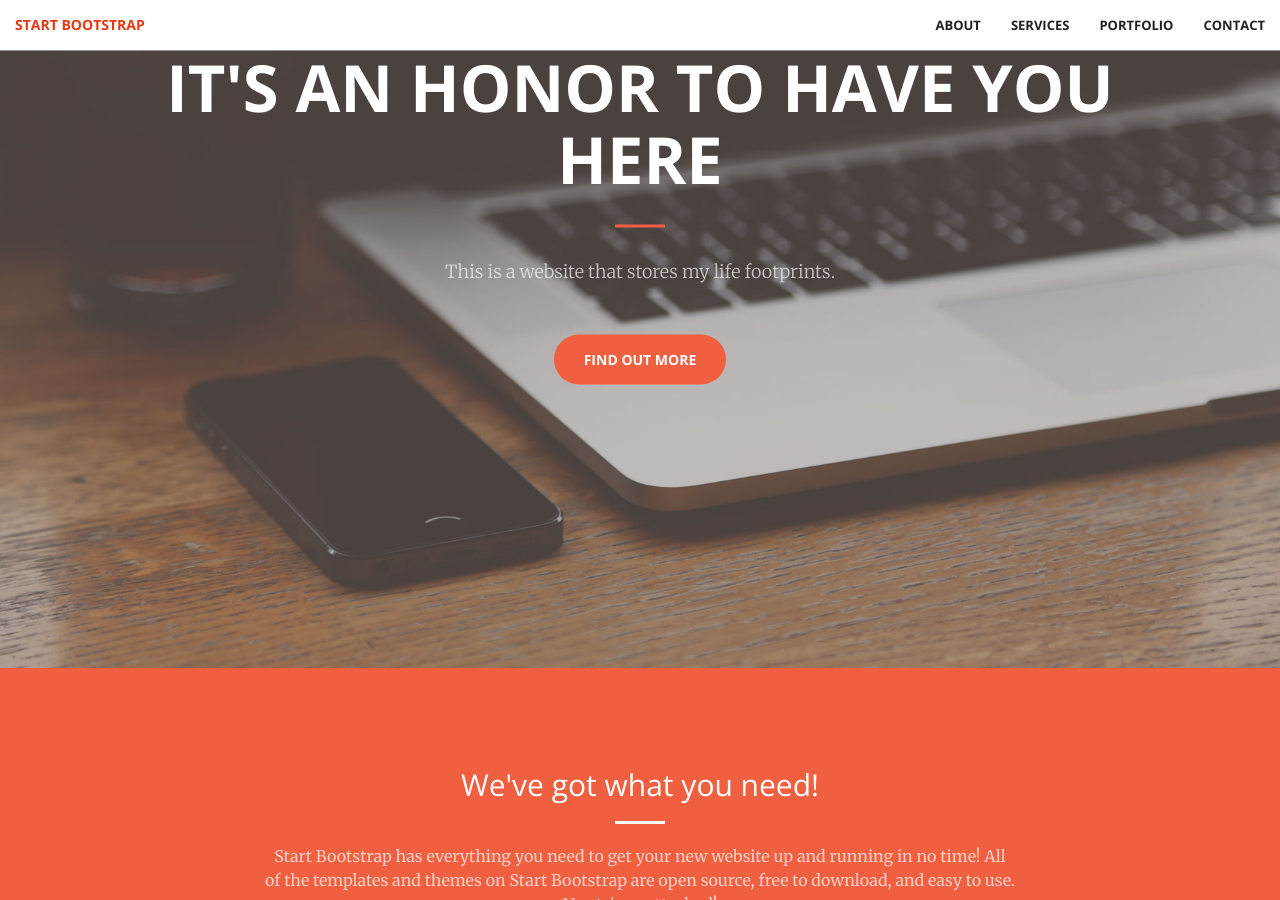
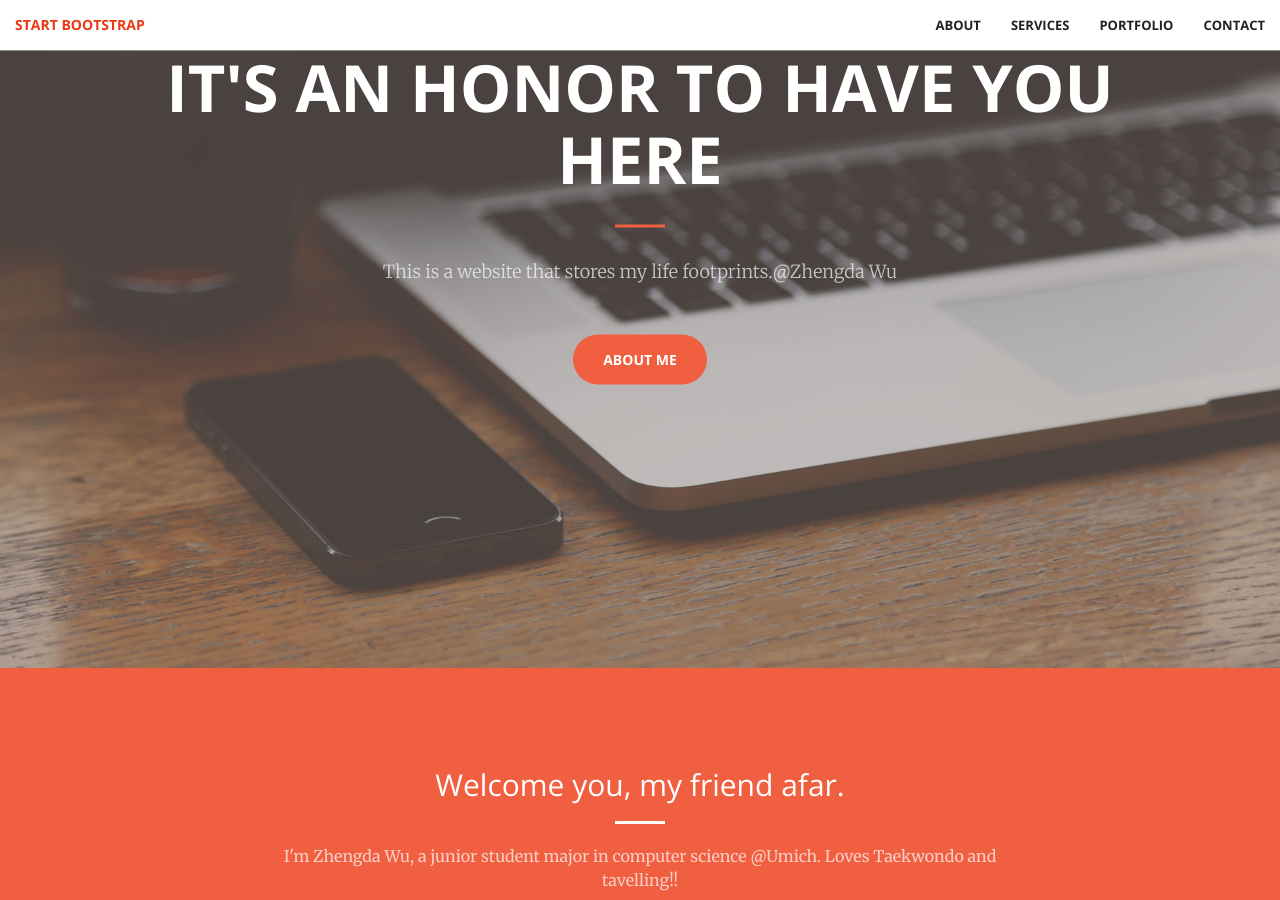
Before and after one commit to sjtuwzd/sjtuwzd.github.io, a Jekyll site: the page built from index.html, in a window 1280 px wide and 900 px high, scrolled down 232 px. Built offline with Jekyll 4.4.1, drawn with Linux system fonts in a browser that asks for light colours; some of the changed text lies outside the part shown.

Commit message:
modify introduction

```diff
--- a/_includes/call-to-action.html
+++ b/_includes/call-to-action.html
@@ -2,10 +2,10 @@
     <div class="container">
         <div class="row">
             <div class="col-lg-8 col-lg-offset-2 text-center">
-                <h2 class="section-heading">We've got what you need!</h2>
+                <h2 class="section-heading">Welcome you, my friend afar.</h2>
                 <hr class="light">
-                <p class="text-faded">Start Bootstrap has everything you need to get your new website up and running in no time! All of the templates and themes on Start Bootstrap are open source, free to download, and easy to use. No strings attached!</p>
-                <a href="#" class="btn btn-default btn-xl">Get Started!</a>
+                <p class="text-faded">I'm Zhengda Wu, a junior student major in computer science @Umich. Loves Taekwondo and tavelling!!  </p>
+                <a href="#" class="btn btn-default btn-xl">Back to front page!</a>
             </div>
         </div>
     </div>
--- a/_includes/header.html
+++ b/_includes/header.html
@@ -3,8 +3,8 @@
         <div class="header-content-inner">
             <h1>It's an honor to have you here</h1>
             <hr>
-            <p>This is a website that stores my life footprints.</p>
-            <a href="#about" class="btn btn-primary btn-xl page-scroll">Find Out More</a>
+            <p>This is a website that stores my life footprints.@Zhengda Wu</p>
+            <a href="#about" class="btn btn-primary btn-xl page-scroll">About me</a>
         </div>
     </div>
 </header>
```
